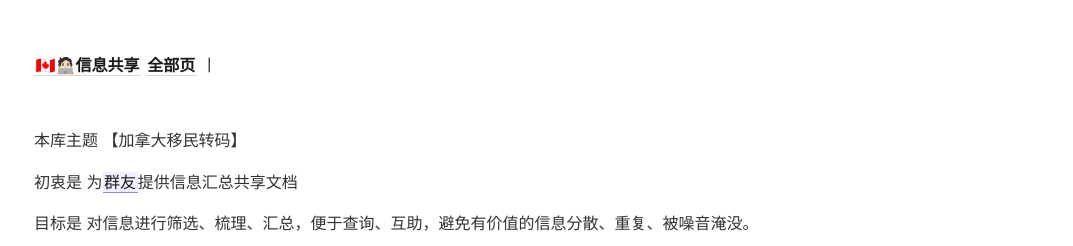
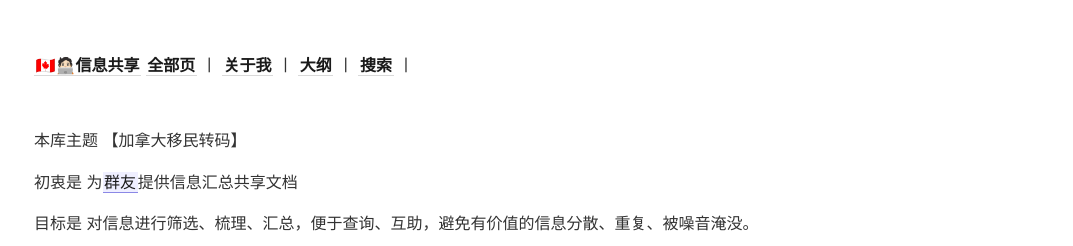
Before and after one commit to Gnblink0/InfoSharingCan, a Jekyll site: the page built from _pages/index.md, in a window 1280 px wide. Shown: the top 246 px of the page, without its empty margins (102-1175 px from the left). Built offline with Jekyll 4.4.1, drawn with Linux system fonts in a browser that asks for light colours.

Commit message:
Update nav.html

```diff
--- a/_includes/nav.html
+++ b/_includes/nav.html
@@ -1,7 +1,7 @@
 <div>
     <a class="internal-link" href="{{ site.baseurl }}/"><b>{{ site.title }}</b></a>
     <a class="internal-link" href="/archive"><b>全部页</b></a> 丨
-    <!-- <a class="internal-link" href="/about"><b>关于我</b></a> 丨
+    <a class="internal-link" href="/about"><b>关于我</b></a> 丨
     <a class="internal-link" href="/%E5%A4%A7%E7%BA%B2"><b>大纲</b></a> 丨
-    <a class="internal-link" href="/search"><b>搜索</b></a> 丨 -->
+    <a class="internal-link" href="/search"><b>搜索</b></a> 丨
 </div>
```
